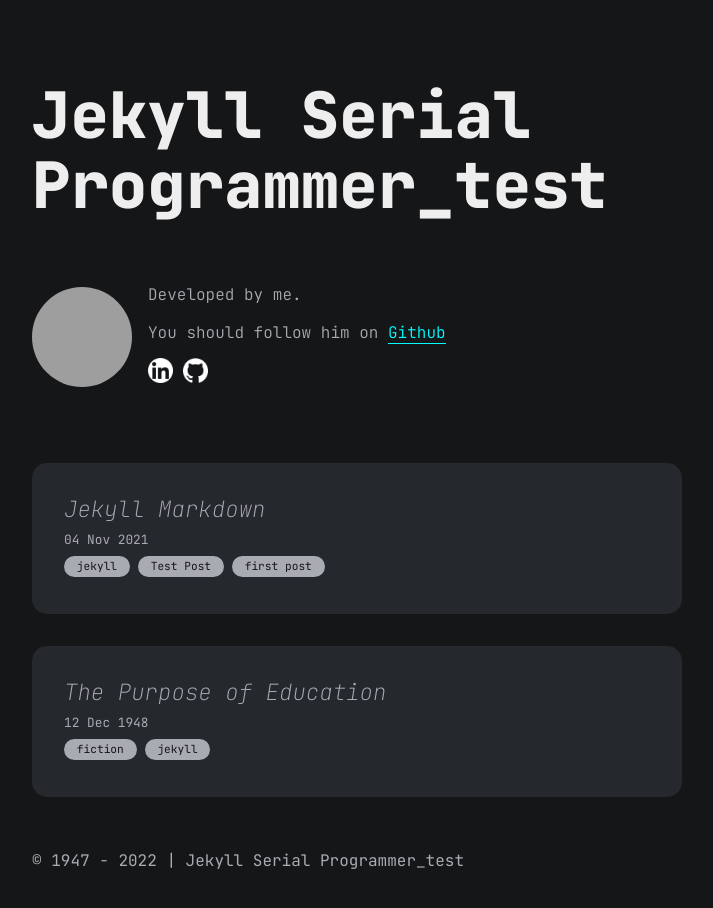
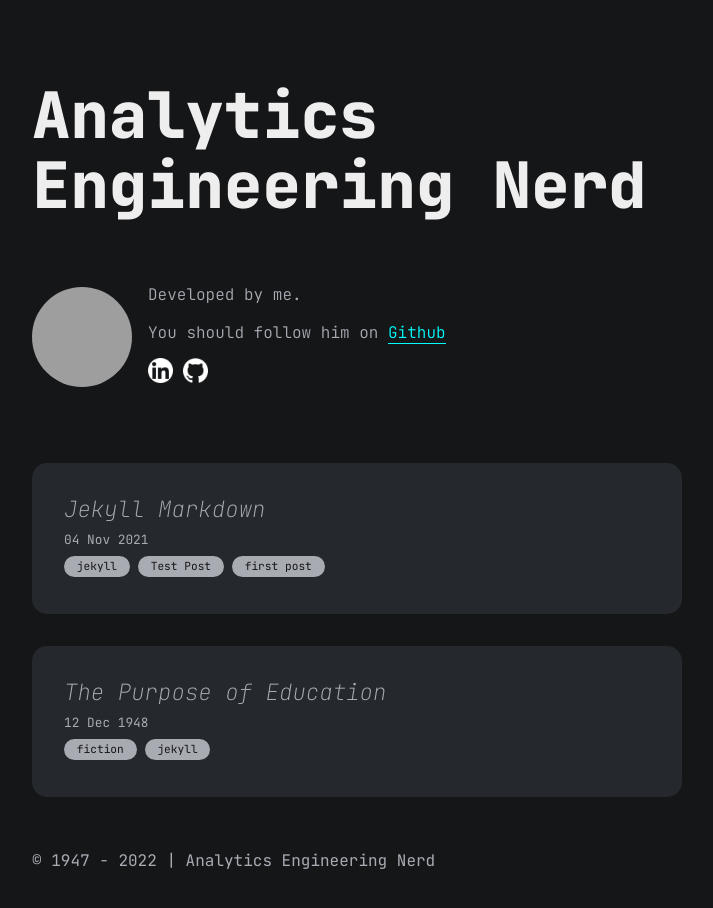
Before and after one commit to seanduddy/seanduddy.github.io, a Jekyll site: the page built from index.md, in a window 1280 px wide, cut to the strip 0-925 px from the top of the page. Shown: the top 908 px of the strip, without its empty margins (283-996 px from the left). Built offline with Jekyll 4.4.1, drawn with Linux system fonts in a browser that asks for light colours; grey boxes are pictures that could not be loaded.

Commit message:
Update title and name

```diff
--- a/_config.yml
+++ b/_config.yml
@@ -1,11 +1,11 @@
-title: Jekyll Serial Programmer_test
+title: Analytics Engineering Nerd
 markdown: kramdown
 ##url: ""
 ##baseurl: "/jekyll-theme-serial-programmer"
 
 # for atom feed
 author:
-  name: Sharad Raj Singh Maurya
+  name: Sean Duddy
   email: dev_sharad@outlook.com
 
 plugins:
```
